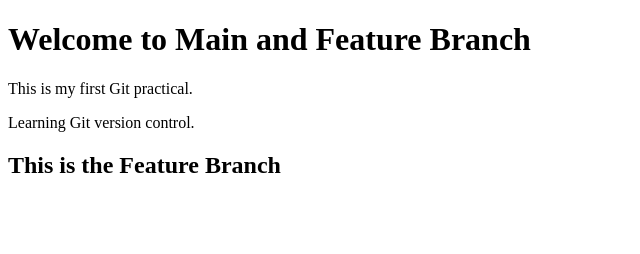
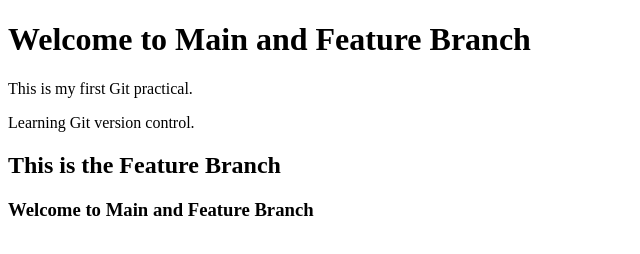
Before and after one commit to 123thakur4/Git-Practicals, a plain HTML site: page index.html in a window 1280 px wide. Shown: the whole page, without its empty margins (0-640 px from the left). Drawn offline with Linux system fonts and the light colour scheme.

Commit message:
Update index.html on feature branch

```diff
--- a/index.html
+++ b/index.html
@@ -8,5 +8,6 @@
     <p>This is my first Git practical.</p>
      <p>Learning Git version control.</p>
     <h2>This is the Feature Branch</h2>
+    <h3>Welcome to Main and Feature Branch</h3>
 </body>
 </html>
```
